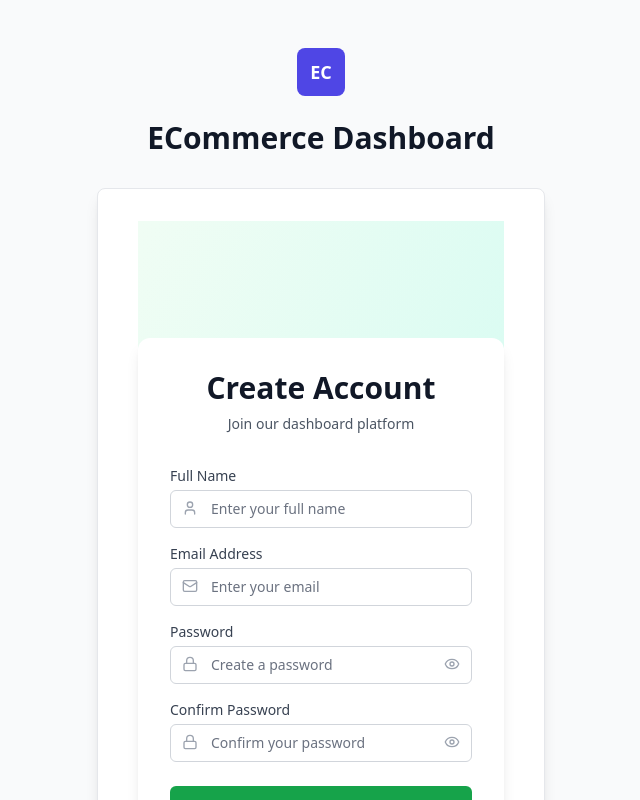
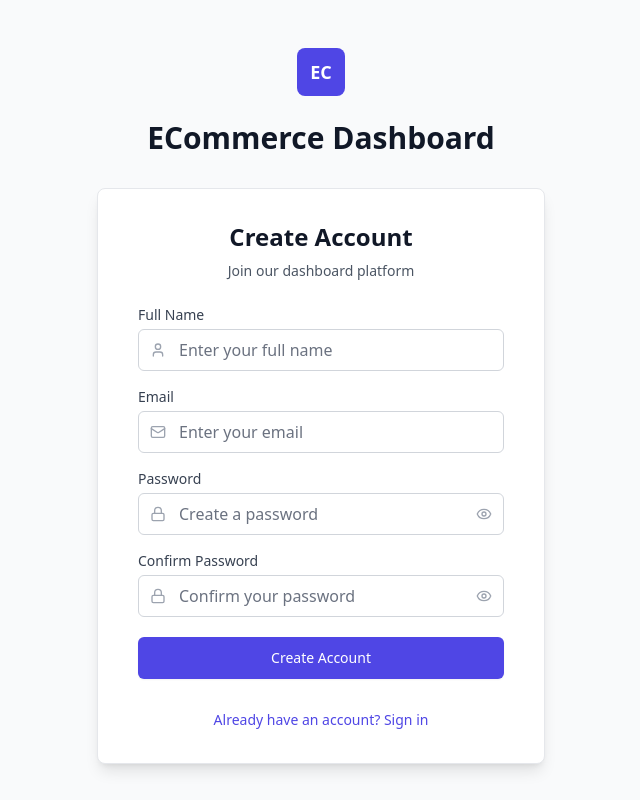
Before and after one commit to Marvinkwame/Sharpe-two-test, a React (Vite) app: page /auth/register in a window 1280 px wide. Shown: the top 800 px of the page, without its empty margins (319-959 px from the left). Built offline with nearby package versions, Linux system fonts and the light colour scheme.

Commit message:
Added vercel.json script

```diff
--- a/src/pages/Login.tsx
+++ b/src/pages/Login.tsx
@@ -1,7 +1,6 @@
 import React, { useState } from 'react';
-import { Eye, EyeOff, Mail, Lock, XCircle } from 'lucide-react';
+import { Eye, EyeOff, Mail, Lock, AlertCircle } from 'lucide-react';
 import { useAuth } from '../contexts/AuthContext';
-//import useAuth  from '../contexts/AuthContext';
 
 const Login: React.FC = () => {
   const [email, setEmail] = useState('');
@@ -27,51 +26,61 @@ const Login: React.FC = () => {
   };
 
   return (
-    <div className="min-h-screen flex items-center justify-center bg-gradient-to-br from-blue-50 to-indigo-100">
-      <div className="max-w-md w-full space-y-8 p-8 bg-white rounded-xl shadow-lg">
+    <div className="space-y-6">
       <div className="text-center">
-          <h2 className="text-3xl font-bold text-gray-900">Welcome Back</h2>
-          <p className="mt-2 text-sm text-gray-600">Sign in to your dashboard</p>
+        <h3 className="text-2xl font-semibold text-gray-900 dark:text-white">
+          Welcome Back
+        </h3>
+        <p className="mt-2 text-sm text-gray-600 dark:text-gray-400">
+          Sign in to your account
+        </p>
       </div>
 
-        <form className="mt-8 space-y-6" onSubmit={handleSubmit}>
+      <form onSubmit={handleSubmit} className="space-y-5">
+        {error && (
+          <div className="flex items-center gap-2 p-3 text-sm text-red-600 bg-red-50 dark:bg-red-900/20 dark:text-red-400 rounded-md border border-red-200 dark:border-red-800">
+            <AlertCircle className="h-4 w-4 flex-shrink-0" />
+            <span>{error}</span>
+          </div>
+        )}
+
         <div className="space-y-4">
           <div>
-              <label htmlFor="email" className="block text-sm font-medium text-gray-700">
-                Email Address
+            <label htmlFor="email" className="block text-sm font-medium text-gray-700 dark:text-gray-300 mb-1">
+              Email
             </label>
-              <div className="mt-1 relative">
+            <div className="relative">
+              <Mail className="absolute left-3 top-1/2 transform -translate-y-1/2 h-4 w-4 text-gray-400" />
               <input
                 id="email"
                 type="email"
                 value={email}
                 onChange={(e) => setEmail(e.target.value)}
-                  className="appearance-none relative block w-full px-3 py-2 pl-10 border border-gray-300 placeholder-gray-500 text-gray-900 rounded-md focus:outline-none focus:ring-blue-500 focus:border-blue-500 focus:z-10 sm:text-sm"
+                className="w-full pl-10 pr-3 py-2 border border-gray-300 dark:border-gray-600 rounded-md bg-white dark:bg-gray-700 text-gray-900 dark:text-white placeholder-gray-500 dark:placeholder-gray-400 focus:outline-none focus:ring-2 focus:ring-indigo-500 focus:border-transparent transition-colors"
                 placeholder="Enter your email"
                 required
               />
-                <Mail className="absolute left-3 top-2.5 h-4 w-4 text-gray-400" />
             </div>
           </div>
 
           <div>
-              <label htmlFor="password" className="block text-sm font-medium text-gray-700">
+            <label htmlFor="password" className="block text-sm font-medium text-gray-700 dark:text-gray-300 mb-1">
               Password
             </label>
-              <div className="mt-1 relative">
+            <div className="relative">
+              <Lock className="absolute left-3 top-1/2 transform -translate-y-1/2 h-4 w-4 text-gray-400" />
               <input
                 id="password"
                 type={showPassword ? 'text' : 'password'}
                 value={password}
                 onChange={(e) => setPassword(e.target.value)}
-                  className="appearance-none relative block w-full px-3 py-2 pl-10 pr-10 border border-gray-300 placeholder-gray-500 text-gray-900 rounded-md focus:outline-none focus:ring-blue-500 focus:border-blue-500 focus:z-10 sm:text-sm"
+                className="w-full pl-10 pr-10 py-2 border border-gray-300 dark:border-gray-600 rounded-md bg-white dark:bg-gray-700 text-gray-900 dark:text-white placeholder-gray-500 dark:placeholder-gray-400 focus:outline-none focus:ring-2 focus:ring-indigo-500 focus:border-transparent transition-colors"
                 placeholder="Enter your password"
                 required
               />
-                <Lock className="absolute left-3 top-2.5 h-4 w-4 text-gray-400" />
               <button
                 type="button"
-                  className="absolute right-3 top-2.5 text-gray-400 hover:text-gray-600"
+                className="absolute right-3 top-1/2 transform -translate-y-1/2 text-gray-400 hover:text-gray-600 dark:hover:text-gray-300 transition-colors"
                 onClick={() => setShowPassword(!showPassword)}
               >
                 {showPassword ? <EyeOff className="h-4 w-4" /> : <Eye className="h-4 w-4" />}
@@ -80,51 +89,41 @@ const Login: React.FC = () => {
           </div>
         </div>
 
-          <div className="flex items-center justify-between">
         <div className="flex items-center">
           <input
             id="remember-me"
             type="checkbox"
             checked={rememberMe}
             onChange={(e) => setRememberMe(e.target.checked)}
-                className="h-4 w-4 text-blue-600 focus:ring-blue-500 border-gray-300 rounded"
+            className="h-4 w-4 text-indigo-600 focus:ring-indigo-500 border-gray-300 dark:border-gray-600 rounded bg-white dark:bg-gray-700"
           />
-              <label htmlFor="remember-me" className="ml-2 block text-sm text-gray-900">
+          <label htmlFor="remember-me" className="ml-2 block text-sm text-gray-700 dark:text-gray-300">
             Remember me
           </label>
         </div>
-          </div>
-
-          {error && (
-            <div className="flex items-center space-x-2 text-red-600 text-sm">
-              <XCircle className="h-4 w-4" />
-              <span>{error}</span>
-            </div>
-          )}
 
         <button
           type="submit"
           disabled={isLoading}
-            className="group relative w-full flex justify-center py-2 px-4 border border-transparent text-sm font-medium rounded-md text-white bg-blue-600 hover:bg-blue-700 focus:outline-none focus:ring-2 focus:ring-offset-2 focus:ring-blue-500 disabled:opacity-50 disabled:cursor-not-allowed"
+          className="w-full flex justify-center py-2.5 px-4 border border-transparent rounded-md shadow-sm text-sm font-medium text-white bg-indigo-600 hover:bg-indigo-700 focus:outline-none focus:ring-2 focus:ring-offset-2 focus:ring-indigo-500 disabled:opacity-50 disabled:cursor-not-allowed transition-colors"
         >
           {isLoading ? (
-              <div className="animate-spin rounded-full h-4 w-4 border-b-2 border-white"></div>
+            <div className="animate-spin rounded-full h-4 w-4 border-2 border-white border-t-transparent"></div>
           ) : (
             'Sign In'
           )}
         </button>
 
-          <div className="text-center">
+        <div className="text-center pt-2">
           <a
             href="/auth/register"
-              className="text-blue-600 hover:text-blue-500 text-sm font-medium"
+            className="text-sm text-indigo-600 hover:text-indigo-500 dark:text-indigo-400 dark:hover:text-indigo-300 font-medium transition-colors"
           >
             Don't have an account? Sign up
           </a>
         </div>
       </form>
     </div>
-    </div>
   );
 };
 
--- a/src/pages/Register.tsx
+++ b/src/pages/Register.tsx
@@ -89,69 +89,79 @@ const Register: React.FC = () => {
   };
 
   return (
-    <div className="min-h-screen flex items-center justify-center bg-gradient-to-br from-green-50 to-teal-100">
-      <div className="max-w-md w-full space-y-8 p-8 bg-white rounded-xl shadow-lg">
+    <div className="space-y-6">
       <div className="text-center">
-          <h2 className="text-3xl font-bold text-gray-900">Create Account</h2>
-          <p className="mt-2 text-sm text-gray-600">Join our dashboard platform</p>
+        <h3 className="text-2xl font-semibold text-gray-900 dark:text-white">
+          Create Account
+        </h3>
+        <p className="mt-2 text-sm text-gray-600 dark:text-gray-400">
+          Join our dashboard platform
+        </p>
       </div>
 
-        <form className="mt-8 space-y-6" onSubmit={handleSubmit}>
+      <form onSubmit={handleSubmit} className="space-y-5">
+        {error && (
+          <div className="flex items-center gap-2 p-3 text-sm text-red-600 bg-red-50 dark:bg-red-900/20 dark:text-red-400 rounded-md border border-red-200 dark:border-red-800">
+            <AlertCircle className="h-4 w-4 flex-shrink-0" />
+            <span>{error}</span>
+          </div>
+        )}
+
         <div className="space-y-4">
           <div>
-              <label htmlFor="name" className="block text-sm font-medium text-gray-700">
+            <label htmlFor="name" className="block text-sm font-medium text-gray-700 dark:text-gray-300 mb-1">
               Full Name
             </label>
-              <div className="mt-1 relative">
+            <div className="relative">
+              <User className="absolute left-3 top-1/2 transform -translate-y-1/2 h-4 w-4 text-gray-400" />
               <input
                 id="name"
                 type="text"
                 value={name}
                 onChange={(e) => setName(e.target.value)}
-                  className="appearance-none relative block w-full px-3 py-2 pl-10 border border-gray-300 placeholder-gray-500 text-gray-900 rounded-md focus:outline-none focus:ring-green-500 focus:border-green-500 focus:z-10 sm:text-sm"
+                className="w-full pl-10 pr-3 py-2 border border-gray-300 dark:border-gray-600 rounded-md bg-white dark:bg-gray-700 text-gray-900 dark:text-white placeholder-gray-500 dark:placeholder-gray-400 focus:outline-none focus:ring-2 focus:ring-indigo-500 focus:border-transparent transition-colors"
                 placeholder="Enter your full name"
                 required
               />
-                <User className="absolute left-3 top-2.5 h-4 w-4 text-gray-400" />
             </div>
           </div>
 
           <div>
-              <label htmlFor="email" className="block text-sm font-medium text-gray-700">
-                Email Address
+            <label htmlFor="email" className="block text-sm font-medium text-gray-700 dark:text-gray-300 mb-1">
+              Email
             </label>
-              <div className="mt-1 relative">
+            <div className="relative">
+              <Mail className="absolute left-3 top-1/2 transform -translate-y-1/2 h-4 w-4 text-gray-400" />
               <input
                 id="email"
                 type="email"
                 value={email}
                 onChange={(e) => setEmail(e.target.value)}
-                  className="appearance-none relative block w-full px-3 py-2 pl-10 border border-gray-300 placeholder-gray-500 text-gray-900 rounded-md focus:outline-none focus:ring-green-500 focus:border-green-500 focus:z-10 sm:text-sm"
+                className="w-full pl-10 pr-3 py-2 border border-gray-300 dark:border-gray-600 rounded-md bg-white dark:bg-gray-700 text-gray-900 dark:text-white placeholder-gray-500 dark:placeholder-gray-400 focus:outline-none focus:ring-2 focus:ring-indigo-500 focus:border-transparent transition-colors"
                 placeholder="Enter your email"
                 required
               />
-                <Mail className="absolute left-3 top-2.5 h-4 w-4 text-gray-400" />
             </div>
           </div>
 
           <div>
-              <label htmlFor="password" className="block text-sm font-medium text-gray-700">
+            <label htmlFor="password" className="block text-sm font-medium text-gray-700 dark:text-gray-300 mb-1">
               Password
             </label>
-              <div className="mt-1 relative">
+            <div className="relative">
+              <Lock className="absolute left-3 top-1/2 transform -translate-y-1/2 h-4 w-4 text-gray-400" />
               <input
                 id="password"
                 type={showPassword ? 'text' : 'password'}
                 value={password}
                 onChange={(e) => handlePasswordChange(e.target.value)}
-                  className="appearance-none relative block w-full px-3 py-2 pl-10 pr-10 border border-gray-300 placeholder-gray-500 text-gray-900 rounded-md focus:outline-none focus:ring-green-500 focus:border-green-500 focus:z-10 sm:text-sm"
+                className="w-full pl-10 pr-10 py-2 border border-gray-300 dark:border-gray-600 rounded-md bg-white dark:bg-gray-700 text-gray-900 dark:text-white placeholder-gray-500 dark:placeholder-gray-400 focus:outline-none focus:ring-2 focus:ring-indigo-500 focus:border-transparent transition-colors"
                 placeholder="Create a password"
                 required
               />
-                <Lock className="absolute left-3 top-2.5 h-4 w-4 text-gray-400" />
               <button
                 type="button"
-                  className="absolute right-3 top-2.5 text-gray-400 hover:text-gray-600"
+                className="absolute right-3 top-1/2 transform -translate-y-1/2 text-gray-400 hover:text-gray-600 dark:hover:text-gray-300 transition-colors"
                 onClick={() => setShowPassword(!showPassword)}
               >
                 {showPassword ? <EyeOff className="h-4 w-4" /> : <Eye className="h-4 w-4" />}
@@ -159,33 +169,33 @@ const Register: React.FC = () => {
             </div>
 
             {password && (
-                <div className="mt-2 space-y-2">
+              <div className="mt-3 space-y-2">
                 <div className="flex items-center space-x-2">
-                    <div className="flex-1 bg-gray-200 rounded-full h-2">
+                  <div className="flex-1 bg-gray-200 dark:bg-gray-600 rounded-full h-2">
                     <div
                       className={`h-2 rounded-full transition-all duration-300 ${getStrengthColor(passwordStrength.score)}`}
                       style={{ width: `${(passwordStrength.score / 5) * 100}%` }}
                     />
                   </div>
-                    <span className="text-sm font-medium text-gray-600">
+                  <span className="text-sm font-medium text-gray-600 dark:text-gray-400">
                     {getStrengthText(passwordStrength.score)}
                   </span>
                 </div>
 
                 <div className="grid grid-cols-2 gap-2 text-xs">
-                    <div className={`flex items-center space-x-1 ${passwordStrength.feedback.minLength ? 'text-green-600' : 'text-gray-400'}`}>
+                  <div className={`flex items-center space-x-1 ${passwordStrength.feedback.minLength ? 'text-green-600 dark:text-green-400' : 'text-gray-400'}`}>
                     {passwordStrength.feedback.minLength ? <CheckCircle className="h-3 w-3" /> : <XCircle className="h-3 w-3" />}
                     <span>8+ characters</span>
                   </div>
-                    <div className={`flex items-center space-x-1 ${passwordStrength.feedback.hasUpper ? 'text-green-600' : 'text-gray-400'}`}>
+                  <div className={`flex items-center space-x-1 ${passwordStrength.feedback.hasUpper ? 'text-green-600 dark:text-green-400' : 'text-gray-400'}`}>
                     {passwordStrength.feedback.hasUpper ? <CheckCircle className="h-3 w-3" /> : <XCircle className="h-3 w-3" />}
                     <span>Uppercase</span>
                   </div>
-                    <div className={`flex items-center space-x-1 ${passwordStrength.feedback.hasLower ? 'text-green-600' : 'text-gray-400'}`}>
+                  <div className={`flex items-center space-x-1 ${passwordStrength.feedback.hasLower ? 'text-green-600 dark:text-green-400' : 'text-gray-400'}`}>
                     {passwordStrength.feedback.hasLower ? <CheckCircle className="h-3 w-3" /> : <XCircle className="h-3 w-3" />}
                     <span>Lowercase</span>
                   </div>
-                    <div className={`flex items-center space-x-1 ${passwordStrength.feedback.hasNumber ? 'text-green-600' : 'text-gray-400'}`}>
+                  <div className={`flex items-center space-x-1 ${passwordStrength.feedback.hasNumber ? 'text-green-600 dark:text-green-400' : 'text-gray-400'}`}>
                     {passwordStrength.feedback.hasNumber ? <CheckCircle className="h-3 w-3" /> : <XCircle className="h-3 w-3" />}
                     <span>Number</span>
                   </div>
@@ -195,23 +205,23 @@ const Register: React.FC = () => {
           </div>
 
           <div>
-              <label htmlFor="confirmPassword" className="block text-sm font-medium text-gray-700">
+            <label htmlFor="confirmPassword" className="block text-sm font-medium text-gray-700 dark:text-gray-300 mb-1">
               Confirm Password
             </label>
-              <div className="mt-1 relative">
+            <div className="relative">
+              <Lock className="absolute left-3 top-1/2 transform -translate-y-1/2 h-4 w-4 text-gray-400" />
               <input
                 id="confirmPassword"
                 type={showConfirmPassword ? 'text' : 'password'}
                 value={confirmPassword}
                 onChange={(e) => setConfirmPassword(e.target.value)}
-                  className="appearance-none relative block w-full px-3 py-2 pl-10 pr-10 border border-gray-300 placeholder-gray-500 text-gray-900 rounded-md focus:outline-none focus:ring-green-500 focus:border-green-500 focus:z-10 sm:text-sm"
+                className="w-full pl-10 pr-10 py-2 border border-gray-300 dark:border-gray-600 rounded-md bg-white dark:bg-gray-700 text-gray-900 dark:text-white placeholder-gray-500 dark:placeholder-gray-400 focus:outline-none focus:ring-2 focus:ring-indigo-500 focus:border-transparent transition-colors"
                 placeholder="Confirm your password"
                 required
               />
-                <Lock className="absolute left-3 top-2.5 h-4 w-4 text-gray-400" />
               <button
                 type="button"
-                  className="absolute right-3 top-2.5 text-gray-400 hover:text-gray-600"
+                className="absolute right-3 top-1/2 transform -translate-y-1/2 text-gray-400 hover:text-gray-600 dark:hover:text-gray-300 transition-colors"
                 onClick={() => setShowConfirmPassword(!showConfirmPassword)}
               >
                 {showConfirmPassword ? <EyeOff className="h-4 w-4" /> : <Eye className="h-4 w-4" />}
@@ -219,7 +229,7 @@ const Register: React.FC = () => {
             </div>
 
             {confirmPassword && password !== confirmPassword && (
-                <div className="mt-1 flex items-center space-x-1 text-red-600 text-xs">
+              <div className="mt-2 flex items-center space-x-1 text-red-600 dark:text-red-400 text-xs">
                 <AlertCircle className="h-3 w-3" />
                 <span>Passwords do not match</span>
               </div>
@@ -227,36 +237,28 @@ const Register: React.FC = () => {
           </div>
         </div>
 
-          {error && (
-            <div className="flex items-center space-x-2 text-red-600 text-sm">
-              <XCircle className="h-4 w-4" />
-              <span>{error}</span>
-            </div>
-          )}
-
         <button
           type="submit"
           disabled={isLoading}
-            className="group relative w-full flex justify-center py-2 px-4 border border-transparent text-sm font-medium rounded-md text-white bg-green-600 hover:bg-green-700 focus:outline-none focus:ring-2 focus:ring-offset-2 focus:ring-green-500 disabled:opacity-50 disabled:cursor-not-allowed"
+          className="w-full flex justify-center py-2.5 px-4 border border-transparent rounded-md shadow-sm text-sm font-medium text-white bg-indigo-600 hover:bg-indigo-700 focus:outline-none focus:ring-2 focus:ring-offset-2 focus:ring-indigo-500 disabled:opacity-50 disabled:cursor-not-allowed transition-colors"
         >
           {isLoading ? (
-              <div className="animate-spin rounded-full h-4 w-4 border-b-2 border-white"></div>
+            <div className="animate-spin rounded-full h-4 w-4 border-2 border-white border-t-transparent"></div>
           ) : (
             'Create Account'
           )}
         </button>
 
-          <div className="text-center">
+        <div className="text-center pt-2">
           <Link
             to="/auth/login"
-              className="text-green-600 hover:text-green-500 text-sm font-medium"
+            className="text-sm text-indigo-600 hover:text-indigo-500 dark:text-indigo-400 dark:hover:text-indigo-300 font-medium transition-colors"
           >
             Already have an account? Sign in
           </Link>
         </div>
       </form>
     </div>
-    </div>
   );
 };
 
```
Also changed, not shown: vercel.json (added). Lines whose indentation alone changed are shown as unchanged.
